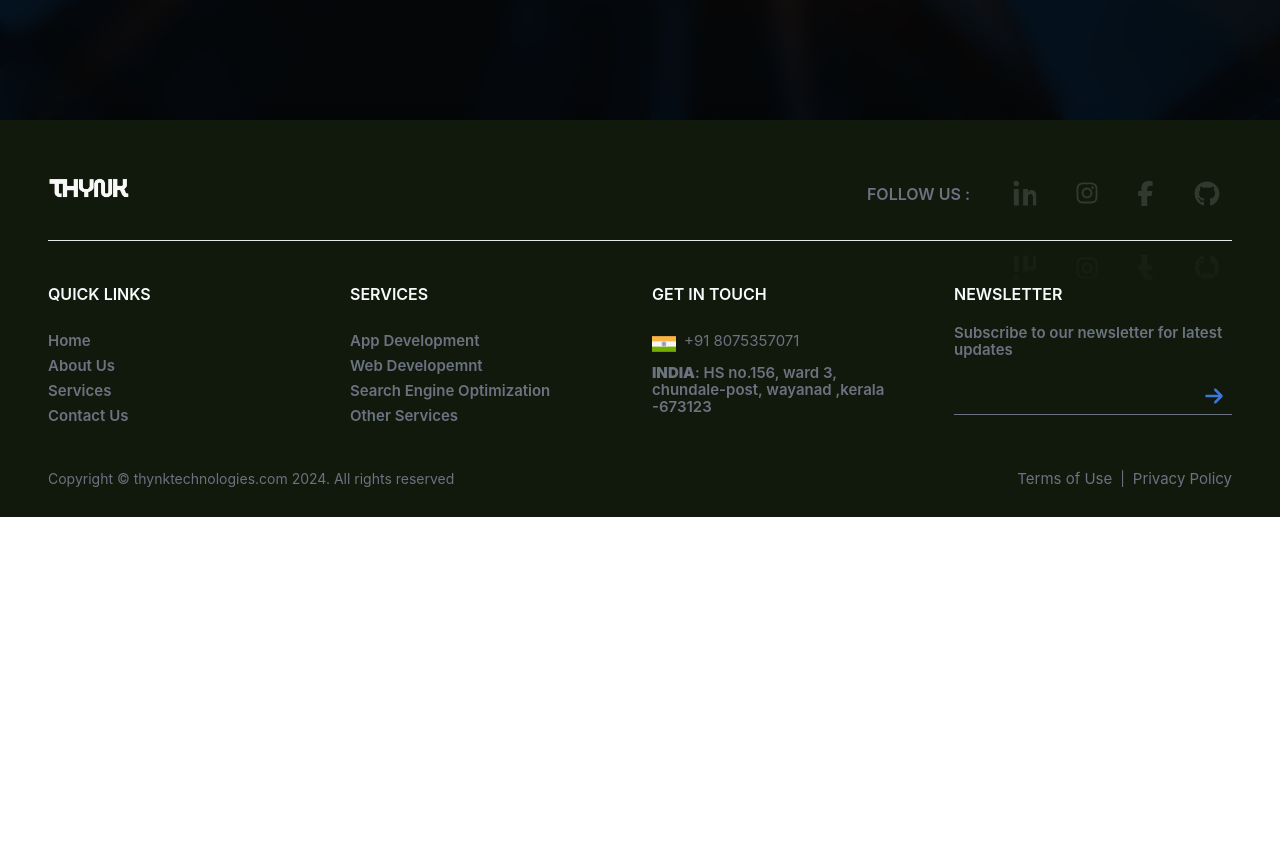
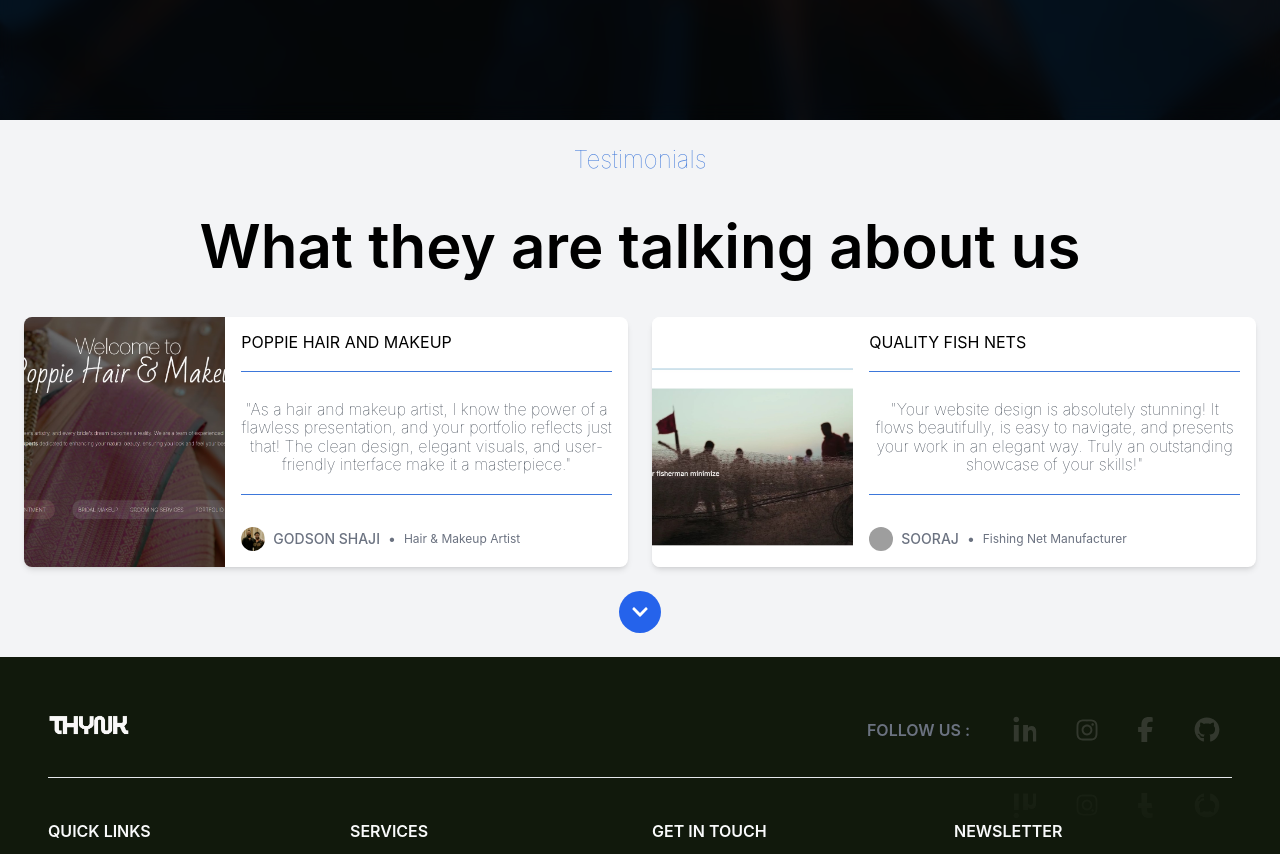
Before and after one commit to 94edwin89/thynk-tech, a React (Vite) app: page / in a window 1280 px wide. Shown: the part 2920-3774 px from the top of the page. Before the commit the page ends 3437 px from the top, so only its background shows below. Built offline with nearby package versions, Linux system fonts and the light colour scheme; grey boxes are pictures that could not be loaded.

Commit message:
update in feedback-page

```diff
--- a/package.json
+++ b/package.json
@@ -11,6 +11,9 @@
   },
   "dependencies": {
     "@emailjs/browser": "^4.4.1",
+    "@mantine/core": "^7.17.0",
+    "@shadcn/ui": "^0.0.4",
+    "@tabler/icons-react": "^3.30.0",
     "framer-motion": "^12.0.6",
     "react": "^18.2.0",
     "react-country-flag": "^3.1.0",
--- /dev/null
+++ b/src/components/layouts/landingpage/Feedback.jsx
@@ -0,0 +1,147 @@
+import React, { useState } from "react";
+import { FaChevronDown, FaChevronUp } from "react-icons/fa";
+import { motion, AnimatePresence } from "framer-motion";
+
+const feedbacks = [
+  {
+    id: 1,
+    brand: "POPPIE HAIR AND MAKEUP",
+    name: "GODSON SHAJI",
+    role: "Hair & Makeup Artist",
+    image: "/src/assets/images/feedback/IMG_9851.JPG",
+    feedback:
+      "As a hair and makeup artist, I know the power of a flawless presentation, and your portfolio reflects just that! The clean design, elegant visuals, and user-friendly interface make it a masterpiece.",
+    portfolioImage: "/src/assets/images/web_dev_1.jpg",
+  },
+  {
+    id: 2,
+    brand: "QUALITY FISH NETS",
+    name: "SOORAJ",
+    role: "Fishing Net Manufacturer",
+    image: "/src/assets/images/feedback/IMG_9852.JPG",
+    feedback:
+      "Your website design is absolutely stunning! It flows beautifully, is easy to navigate, and presents your work in an elegant way. Truly an outstanding showcase of your skills!",
+    portfolioImage: "/src/assets/images/web_dev_2.jpg",
+  },
+  {
+    id: 3,
+    name: "MARK DAVIS",
+    brand: "The wild Oasis",
+    role: "Resort room bookings",
+    image: "/src/assets/images/feedback/IMG_9853.JPG",
+    feedback:
+      "The room booking website offers a seamless and hassle-free experience with an intuitive design that makes reservations effortless. Navigation is smooth, allowing users to find and book their ideal stay quickly. With a secure and user-friendly interface, the platform ensures a stress-free booking process.",
+    portfolioImage: "/src/assets/images/web_dev_5.jpg",
+  },
+  {
+    id: 4,
+    name: "LISA BROWN",
+    brand: "Traveller's choice",
+    role: "travel & tourism",
+    image: "/src/assets/images/feedback/IMG_9854.JPG",
+    feedback:
+      "Your web development skills are truly impressive! The website is beautifully designed, highly responsive, and offers a seamless user experience. The attention to detail, smooth navigation, and flawless functionality showcase your expertise and creativity.",
+    portfolioImage: "/src/assets/images/web_dev_8.jpg",
+  },
+];
+
+const Feedback = () => {
+  const [visible, setVisible] = useState(2);
+  const [rotated, setRotated] = useState(false);
+
+  const handleLoadMore = () => {
+    setRotated(true);
+    setTimeout(() => setRotated(false), 1000);
+    setVisible((prev) => prev + 2);
+  };
+
+  const handleShowLess = () => {
+    setRotated(true);
+    setTimeout(() => setRotated(false), 1000);
+    setVisible(2);
+  };
+
+  return (
+    <div className="w-full h-full p-6 bg-gray-100">
+      <h2 className="text-primary text-2xl font-thin text-center mb-6">
+        Testimonials
+      </h2>
+      <h1 className="text-center text-6xl">What they are talking about us</h1>
+
+      {/* Feedback Cards with Animation */}
+      <div className="grid grid-cols-1 md:grid-cols-2 gap-6">
+        <AnimatePresence>
+          {feedbacks.slice(0, visible).map((feedback) => (
+            <motion.div
+              key={feedback.id}
+              initial={{ opacity: 0, scale: 0.8 }}
+              animate={{ opacity: 1, scale: 1 }}
+              exit={{ opacity: 0, scale: 0.8 }}
+              transition={{ duration: 1.2 }} // Slower transition
+              className="bg-white shadow-md rounded-lg overflow-hidden flex w-full h-[250px]"
+            >
+              {/* Left Side - Image */}
+              <div className="w-1/3 h-full">
+                <img
+                  className="h-full w-full object-cover"
+                  src={feedback.portfolioImage}
+                  alt="Portfolio"
+                />
+              </div>
+
+              {/* Right Side - Content */}
+              <div className="w-2/3 p-4 flex flex-col justify-between">
+                <span>{feedback.brand}</span>
+                <hr className="border-primary" />
+                <h2 className="text-md text-center pt-2 font-thin text-gray-800">
+                  &quot;{feedback.feedback}&quot;
+                </h2>
+                <hr className="border-primary" />
+                <div className="flex items-center mt-3 text-sm text-gray-500">
+                  <img
+                    className="w-6 h-6 rounded-full mr-2"
+                    src={feedback.image}
+                    alt={feedback.name}
+                  />
+                  <span className="font-medium">{feedback.name}</span>
+                  <span className="mx-2">•</span>
+                  <span className="text-xs">{feedback.role}</span>
+                </div>
+              </div>
+            </motion.div>
+          ))}
+        </AnimatePresence>
+      </div>
+
+      {/* Load More & Show Less Buttons */}
+      <div className="flex justify-center mt-6 space-x-4">
+        {visible < feedbacks.length && (
+          <button
+            onClick={handleLoadMore}
+            className="p-3 bg-blue-600 text-white rounded-full hover:bg-blue-700 transition flex items-center justify-center"
+          >
+            <FaChevronDown
+              className={`text-lg transform transition-transform duration-1000 ${
+                rotated ? "rotate-180" : ""
+              }`}
+            />
+          </button>
+        )}
+        {visible > 2 && (
+          <button
+            onClick={handleShowLess}
+            className="p-3 bg-gray-600 text-white rounded-full hover:bg-gray-700 transition flex items-center justify-center"
+          >
+            <FaChevronUp
+              className={`text-lg transform transition-transform duration-1000 ${
+                rotated ? "rotate-180" : ""
+              }`}
+            />
+          </button>
+        )}
+      </div>
+    </div>
+  );
+};
+
+export default Feedback;
--- a/src/pages/Home.jsx
+++ b/src/pages/Home.jsx
@@ -3,6 +3,7 @@
 import LandingSecond from "../components/layouts/landingpage/LandingSecond";
 import OurExpetise from "../components/layouts/landingpage/OurExpetise";
 import OurServices from "../components/layouts/landingpage/OurServices";
+import Feedback from "../components/layouts/landingpage/Feedback";
 
 function Home() {
   return (
@@ -47,6 +48,7 @@
       <LandingSecond />
       <OurExpetise />
       <OurServices />
+      <Feedback/>
     </>
   );
 }
```
Also changed, not shown: src/assets/images/feedback/IMG_9851.JPG (added).
